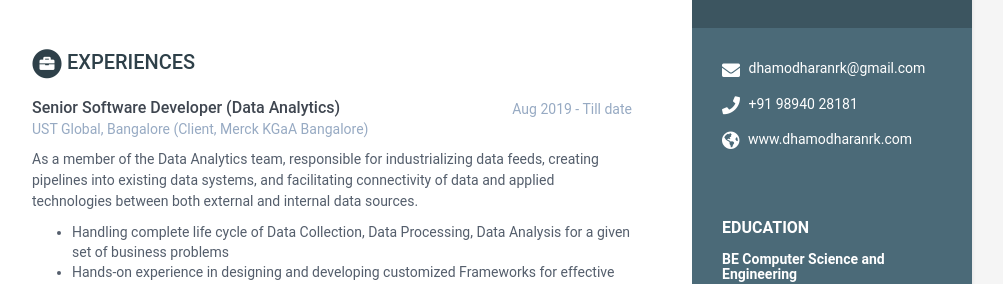
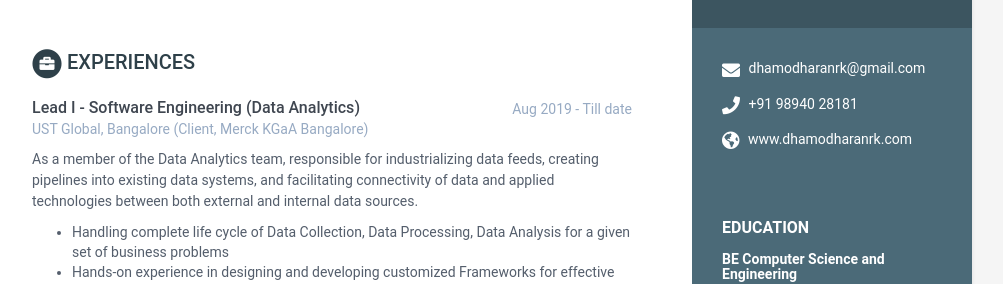
Before and after one commit to dhamodharanrk/online-cv, a Jekyll site: the page built from index.html, in a window 1280 px wide and 900 px high. Shown: the part 235-519 px from the top of the window, without its empty margins (168-1171 px from the left). Built offline with Jekyll 4.4.1, drawn with Linux system fonts in a browser that asks for light colours.

Commit message:
Update data.yml

```diff
--- a/_data/data.yml
+++ b/_data/data.yml
@@ -81,7 +81,7 @@ education:
           - Bullet point
 
 experiences:
-    - role: Senior Software Developer (Data Analytics)
+    - role: Lead I - Software Engineering (Data Analytics)
       time: Aug 2019 - Till date
       company: UST Global, Bangalore (Client, Merck KGaA Bangalore)
       details: |
```
